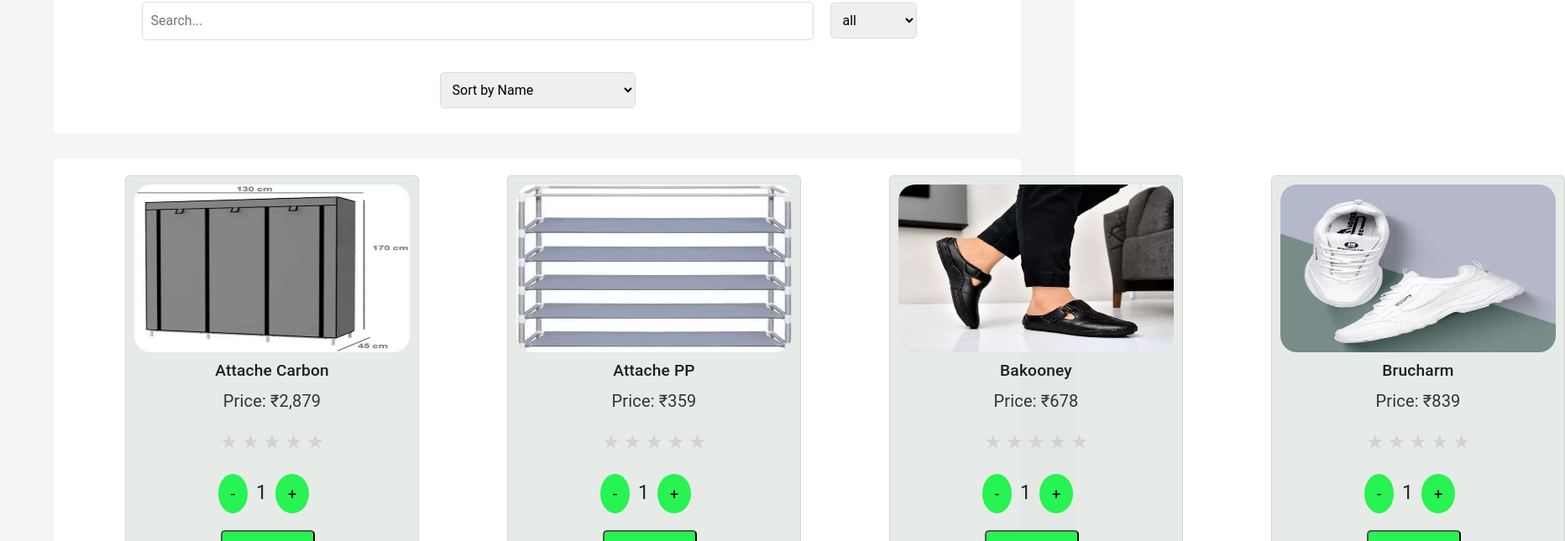
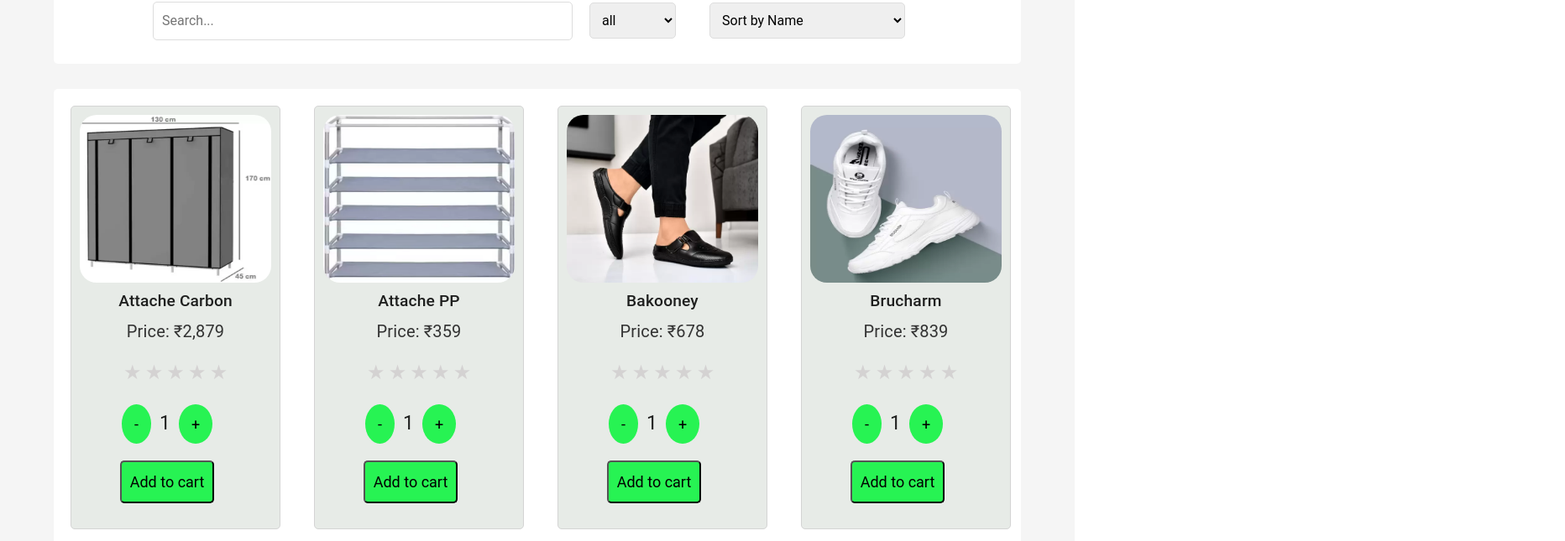
Before and after one commit to Edisan252/E_COM, a React (Create React App) app: page /ShoppingCart in a window 1280 px wide. Shown: the part 259-904 px from the top of the page at 84% size, 1864 px wide, since content can reach past the window. Built offline with nearby package versions, Linux system fonts and the light colour scheme.

Commit message:
add css item cart

```diff
--- a/src/design/view.css
+++ b/src/design/view.css
@@ -467,7 +467,7 @@
 .star-rating {
   display: flex;
   cursor: pointer;
-  margin-left: 100px;
+  margin-left: 50px;
 }
 
 .star {
@@ -490,7 +490,7 @@
 
 
 .search-input {
-  width: 800px;
+  width: 500px;
   padding: 10px;
   border: 1px solid #ddd;
   border-radius: 5px;
@@ -503,7 +503,7 @@
 }
 .b1{
 padding: 20px;
-margin-right: 10px;
+margin-right: 20px;
 }
 .item button{
 background-color: #27f353;
@@ -517,15 +517,14 @@ padding: 10px;
   background-color: rgba(221, 226, 221, 0.692);
   padding: 10px;
   margin: 10px;
-  margin-left: 75px;
   text-align: center;
-  width: 350px;
+  width: 250px;
 }
 .item:hover{
 
 border-color: #da11b8;
 box-shadow: #333;
-width: 350px;
+/* width: 250px; */
 }
 
 .item-image {
@@ -570,7 +569,7 @@ border-radius: 20px;
 display: flex;
 margin-top: 20px;
 align-items: center;
-margin-left: 100px;
+margin-left:50px;
 }
 
 .quantity-control button {
```
